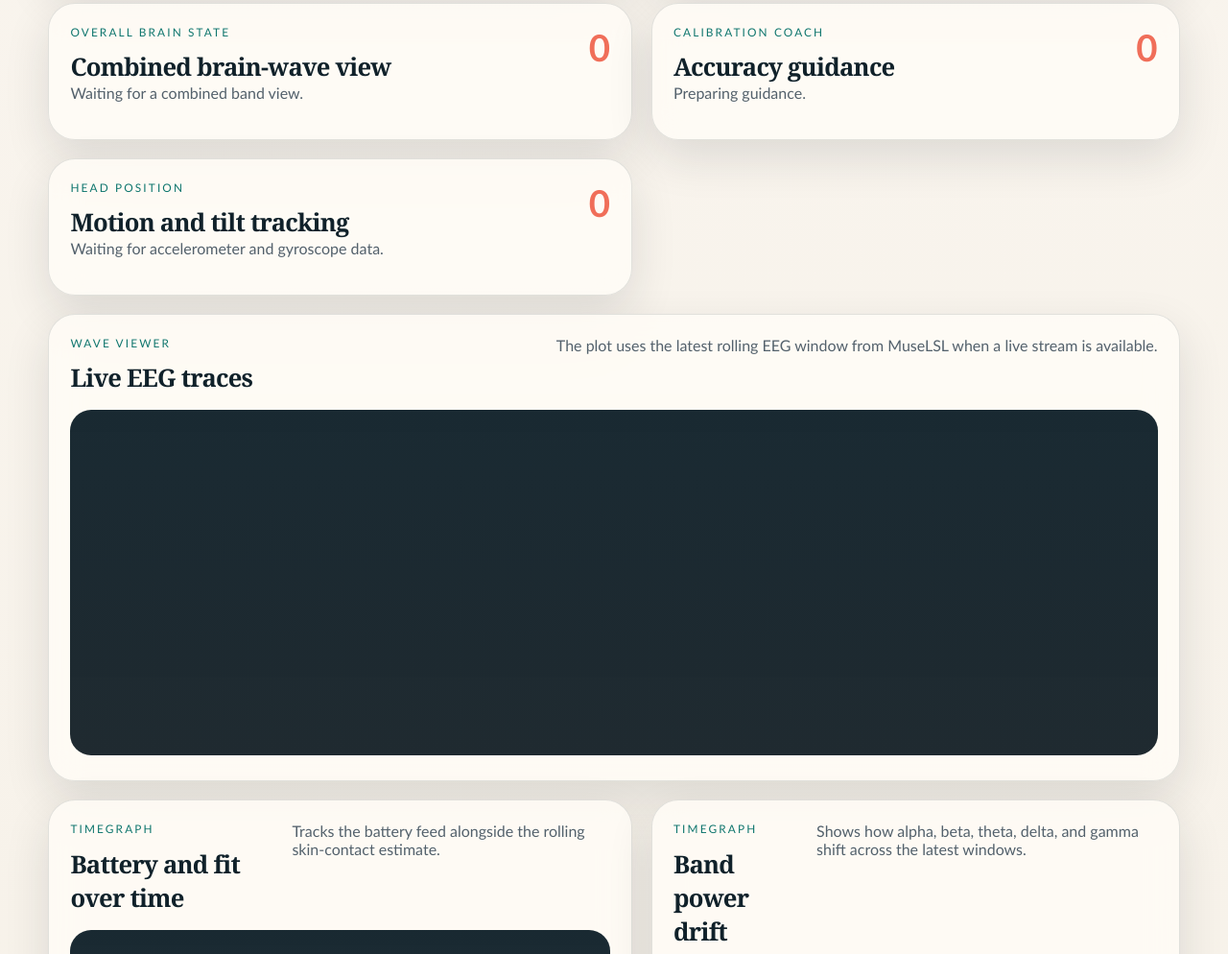
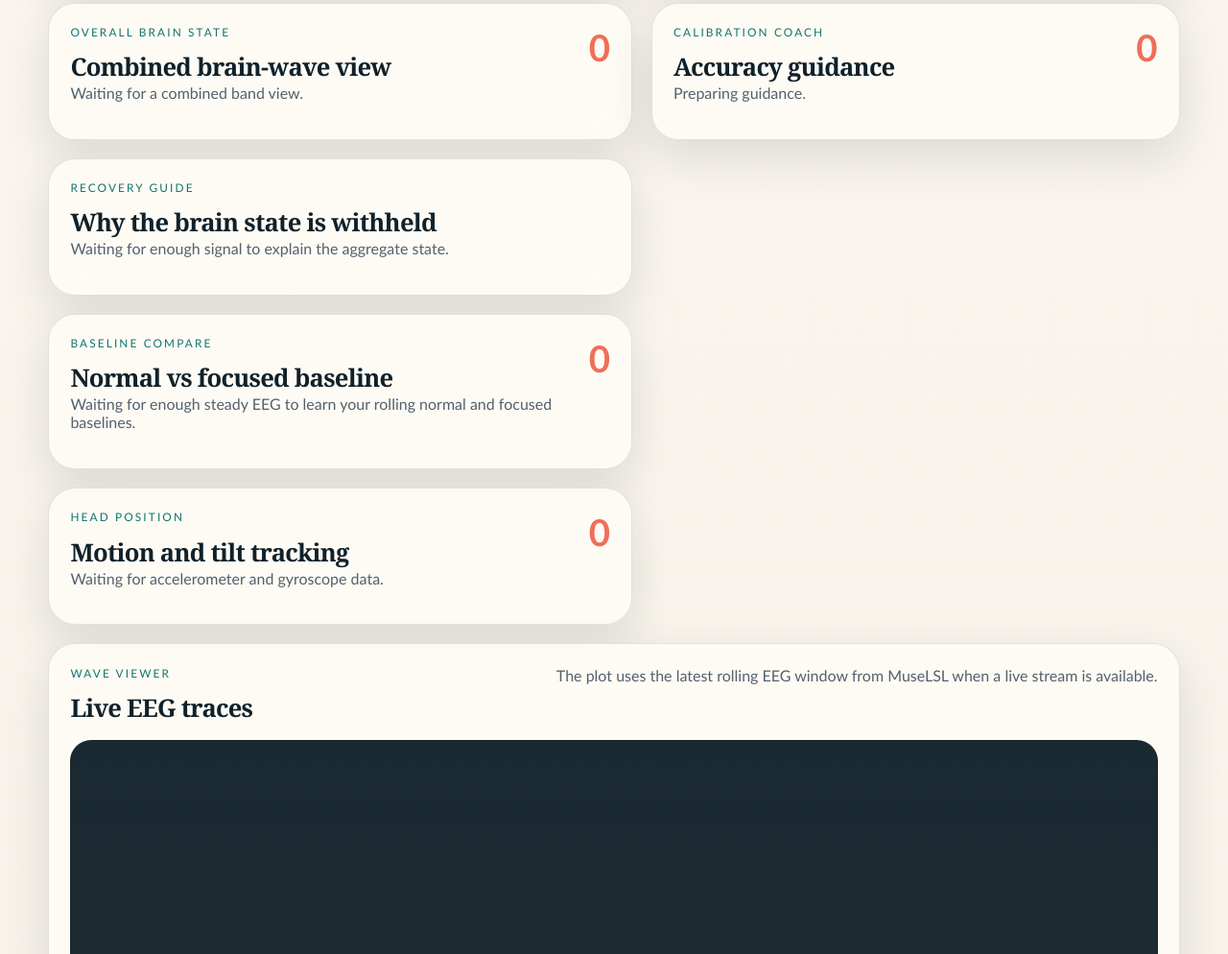
Before and after one commit to leofratu/muse-tracker, a plain HTML site: page apps/frontend/index.html in a window 1280 px wide. Shown: the part 1678-2672 px from the top of the page at 96% size. Drawn offline with Linux system fonts and the light colour scheme; no server answers.

Commit message:
feat: add withheld recovery panel and baseline panel HTML
- Add withheld-recovery panel with withheld-note
- Add baseline comparison panel with baseline-grid
- Update text to use 'estimated contact'
- Add id attributes for dynamic injection

```diff
--- a/apps/frontend/index.html
+++ b/apps/frontend/index.html
@@ -42,7 +42,7 @@
               <strong id="usable-channels">0/4</strong>
             </article>
           </div>
-          <p class="callout-note">The dashboard stays empty until a live MuseLSL stream comes online.</p>
+          <p class="callout-note" id="callout-note">The dashboard stays empty until a live MuseLSL stream comes online.</p>
         </div>
       </section>
 
@@ -116,13 +116,13 @@
         <article class="panel fit-panel">
           <div class="panel-heading">
             <div>
-              <p class="eyebrow">Sensor fit</p>
-              <h2>Skin contact estimate</h2>
+              <p class="eyebrow">Estimated contact</p>
+              <h2>EEG-derived skin contact estimate</h2>
             </div>
             <div class="fit-score" id="fit-score">0</div>
           </div>
           <p class="panel-note" id="fit-note">
-            Waiting for a signal window before estimating sensor contact.
+            Waiting for a signal window before estimating contact from EEG stability.
           </p>
           <div class="fit-channel-grid" id="fit-channel-grid"></div>
         </article>
@@ -159,7 +159,7 @@
           <div class="panel-heading">
             <div>
               <p class="eyebrow">Live sensor view</p>
-              <h2>Official-style contact layout</h2>
+              <h2>Estimated contact layout</h2>
             </div>
           </div>
           <p class="panel-note" id="official-fit-note">Waiting for live contact estimates.</p>
@@ -194,6 +194,35 @@
       </section>
 
       <section class="dashboard-grid fit-grid">
+        <article class="panel quality-panel">
+          <div class="panel-heading">
+            <div>
+              <p class="eyebrow">Recovery guide</p>
+              <h2>Why the brain state is withheld</h2>
+            </div>
+          </div>
+          <p class="panel-note" id="withheld-note">Waiting for enough signal to explain the aggregate state.</p>
+          <div class="quality-metric-grid" id="withheld-grid"></div>
+        </article>
+      </section>
+
+      <section class="dashboard-grid fit-grid">
+        <article class="panel quality-panel">
+          <div class="panel-heading">
+            <div>
+              <p class="eyebrow">Baseline compare</p>
+              <h2>Normal vs focused baseline</h2>
+            </div>
+            <div class="fit-score" id="baseline-score">0</div>
+          </div>
+          <p class="panel-note" id="baseline-note">
+            Waiting for enough steady EEG to learn your rolling normal and focused baselines.
+          </p>
+          <div class="quality-metric-grid" id="baseline-grid"></div>
+        </article>
+      </section>
+
+      <section class="dashboard-grid fit-grid">
         <article class="panel motion-panel">
           <div class="panel-heading">
             <div>
@@ -223,9 +252,9 @@
           <div class="panel-heading">
             <div>
               <p class="eyebrow">Timegraph</p>
-              <h2>Battery and fit over time</h2>
+              <h2>Battery and estimated contact over time</h2>
             </div>
-            <p class="panel-note">Tracks the battery feed alongside the rolling skin-contact estimate.</p>
+            <p class="panel-note">Tracks the battery feed alongside the rolling EEG-derived contact estimate.</p>
           </div>
           <canvas id="trend-canvas"></canvas>
         </article>
```
